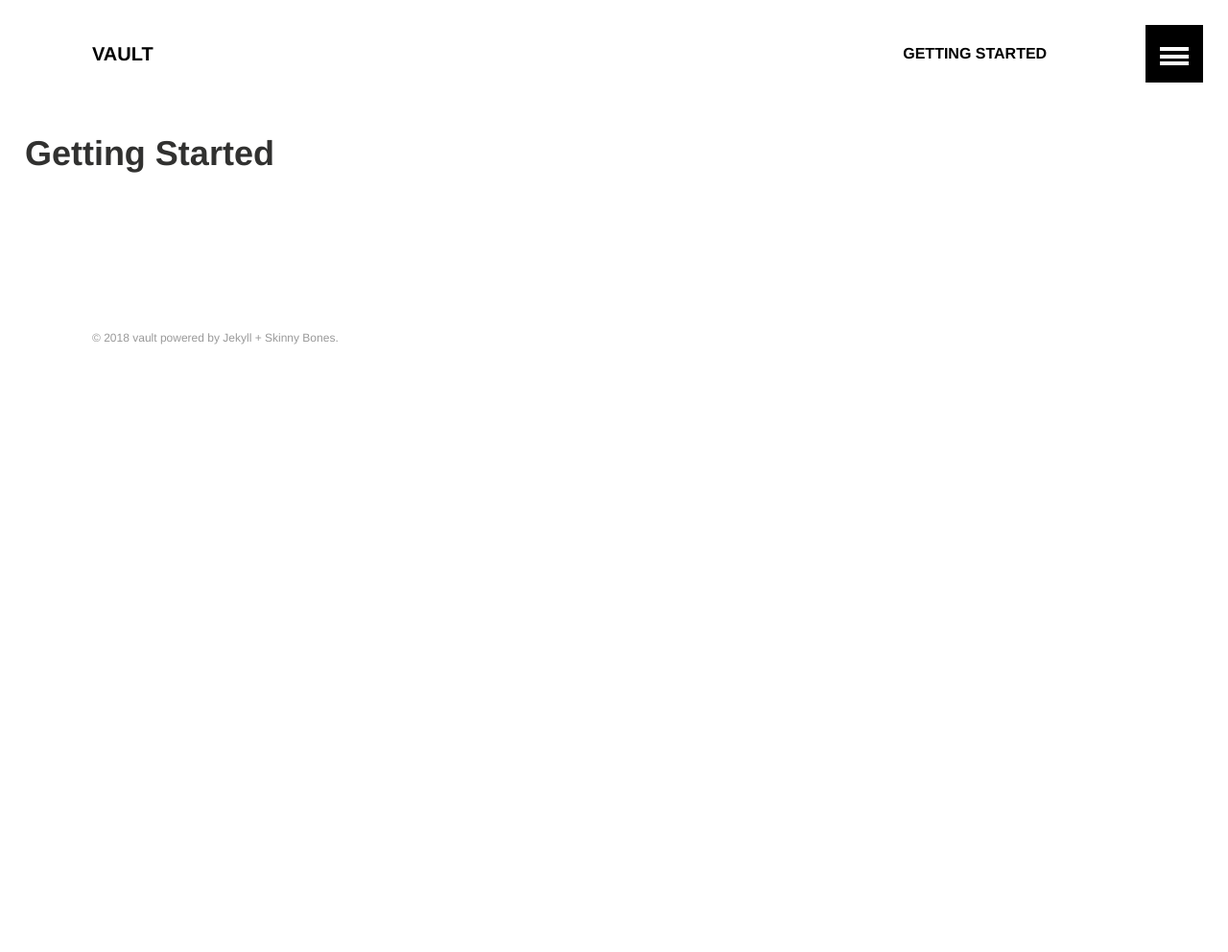
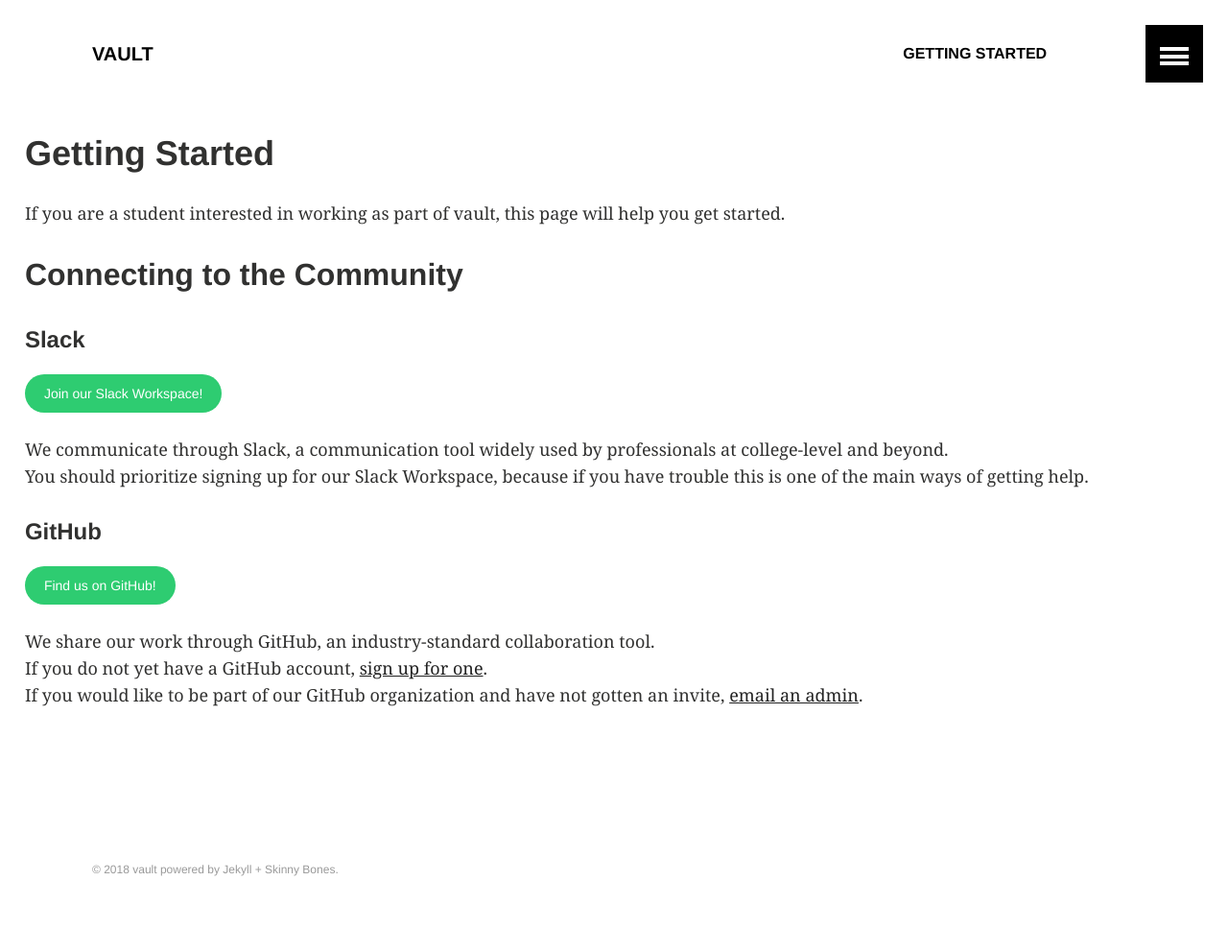
Before and after one commit to avault/avault.github.io, a Jekyll site: the page built from getting-started.md, in a window 1280 px wide. Shown: the whole page at 96% size. Built offline with Jekyll 4.4.1, drawn with Linux system fonts in a browser that asks for light colours; before the commit the page ends 900 px from its top, so only the background shows below that.

Commit message:
Fleshed out the community part of the getting started page.

```diff
--- a/getting-started.md
+++ b/getting-started.md
@@ -13,3 +13,24 @@ ads: true
 ---
 
 # Getting Started
+
+If you are a student interested in working as part of vault, this page will help you get started.
+
+## Connecting to the Community
+
+#### Slack
+
+<a href="https://join.slack.com/t/vault-hub/shared_invite/enQtNDI5MDM4NzMzNzMwLTY1OGM3YThjZDQyMzNmNTM4NDVkNmY3MmFmNDZmZDIzN2IwODg3NjU2YzliNmRjNzVlZmExMmYzMzhiOTg0MGQ" class="btn-success" >
+   Join our Slack Workspace!
+</a>
+We communicate through Slack, a communication tool widely used by professionals at college-level and beyond.
+You should prioritize signing up for our Slack Workspace, because if you have trouble this is one of the main ways of getting help.
+
+#### GitHub
+
+<a href="https://github.com/avault" class="btn-success" >
+   Find us on GitHub!
+</a>
+We share our work through GitHub, an industry-standard collaboration tool.
+If you do not yet have a GitHub account, [sign up for one](https://github.com/).
+If you would like to be part of our GitHub organization and have not gotten an invite, [email an admin](zachary.h.hafen@gmail).
```
Also changed, not shown: index.md (+1 -1 lines).
